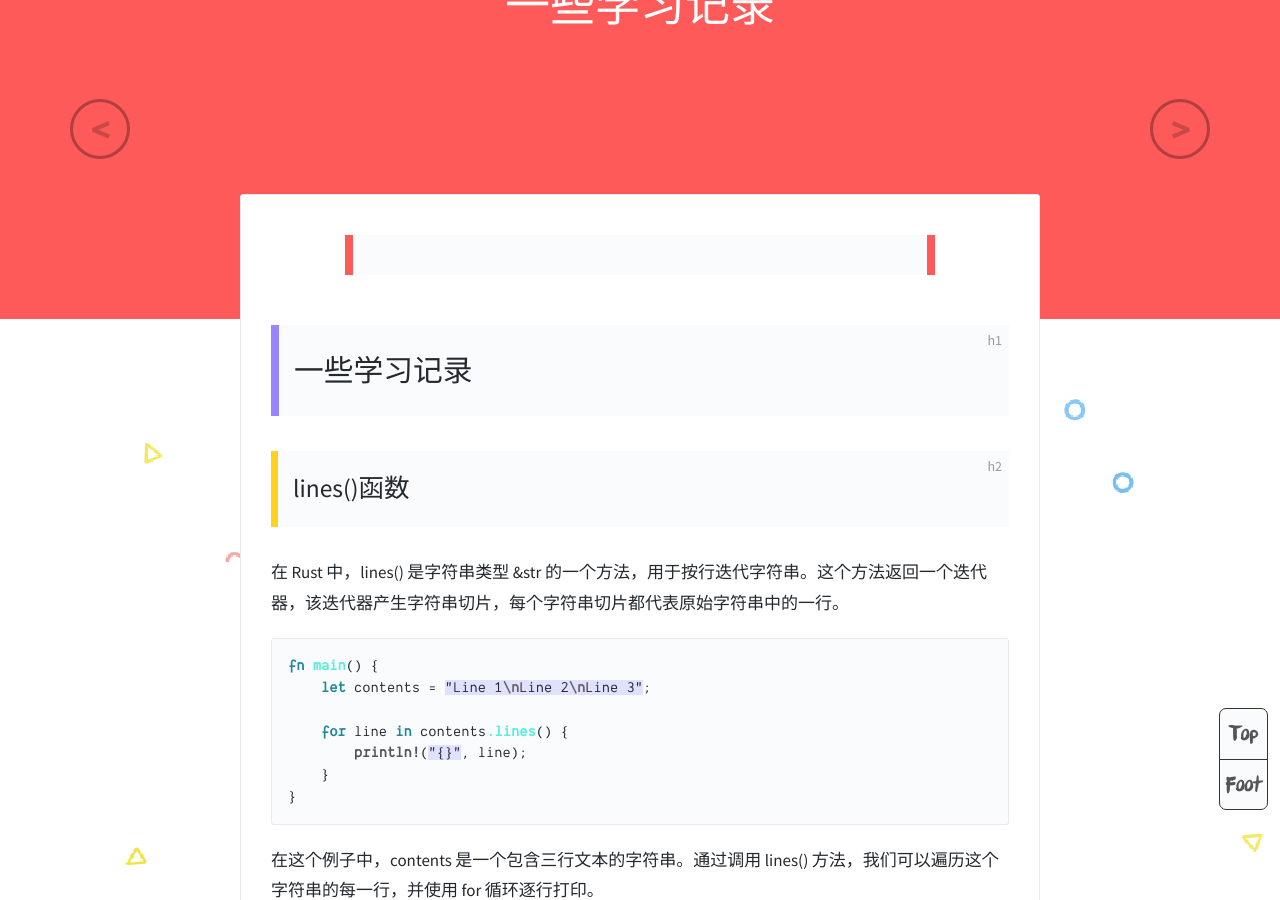
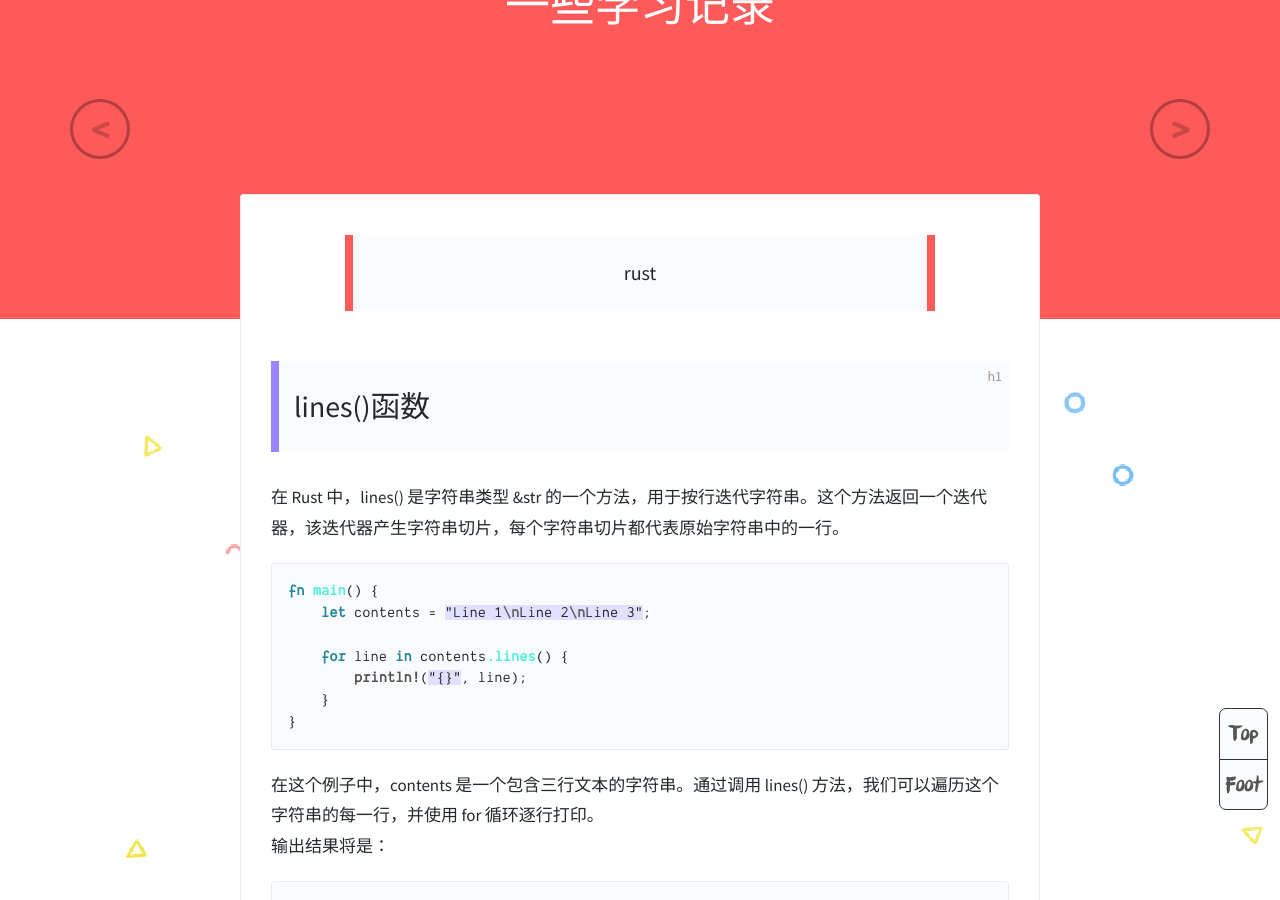
Before and after one commit to 1325927765/1325927765.github.io, a Jekyll site: the page built from _posts/2023-11-26-RUST函数记录.md, in a window 1280 px wide and 900 px high, scrolled down 306 px. Built offline with Jekyll 4.4.1, drawn with Linux system fonts in a browser that asks for light colours.

Commit message:
modified:   "_posts/2023-11-26-RUST\345\207\275\346\225\260\350\256\260\345\275\225.md"

````diff
--- a/_posts/2023-11-26-RUST函数记录.md
+++ b/_posts/2023-11-26-RUST函数记录.md
@@ -1,14 +1,13 @@
 ---
 layout: post
 title:  "一些学习记录"
-date:   2023-11-26 22:43:21 +0800
+date: 2023-11-26 22:43:21 +0800
 tags: rust
 color: rgb(255,90,90)
 cover: ''
-subtitle: ''
+subtitle: 'rust'
 ---
-# 一些学习记录
-## lines()函数
+# lines()函数
 在 Rust 中，lines() 是字符串类型 &str 的一个方法，用于按行迭代字符串。这个方法返回一个迭代器，该迭代器产生字符串切片，每个字符串切片都代表原始字符串中的一行。
 
 ```rust
@@ -32,7 +31,7 @@
 
 lines() 方法在处理文本文件等每行以换行符分隔的文本时非常有用。它能够自动处理不同操作系统的行结束符（例如，\n 或 \r\n），并返回一个适应这些差异的迭代器。
 
-## to_lowercase()函数
+# to_lowercase()函数
 
 to_lowercase() 方法是定义在 str 类型上的，它接收一个 &str 类型的参数（字符串切片的引用），并返回一个新的 String 类型，其中包含原始字符串的小写版本。
 
@@ -60,7 +59,7 @@
 在上面的例子中，to_lowercase() 方法被应用于字符串 "Hello, World!"。lowercase_str 变量将包含小写形式的字符串，即 "hello, world!"。
 注意，to_lowercase() 方法返回的是新的 String，而不是修改原始字符串。这符合 Rust 中的字符串是不可变的概念。如果你想要修改原始字符串，你需要将它保存在一个可变的字符串类型中，比如 String，然后应用 to_lowercase() 方法。
 
-## 代码高亮测试
+# 代码高亮测试
 
 ```rust
 fn main() {
````
